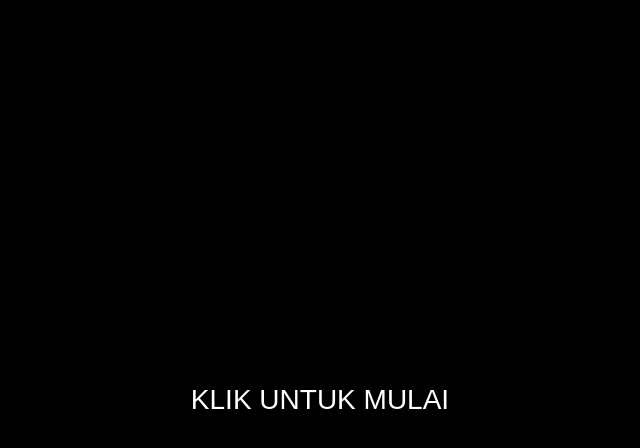
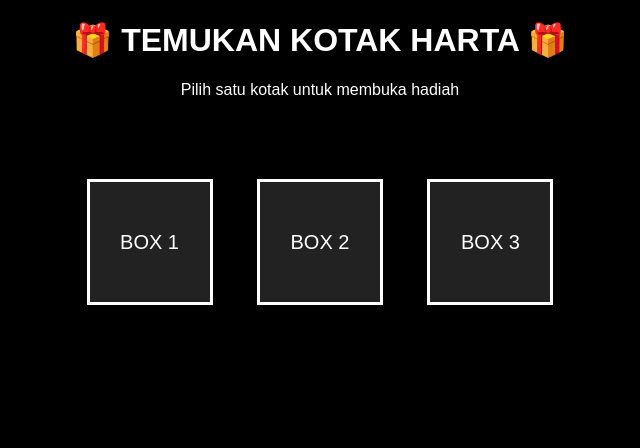
Before and after one commit to jubir4ddoc-netizen/sukaakulah.github.io, a plain HTML site: page index.html in a window 1280 px wide. Shown: the whole page, without its empty margins (320-960 px from the left). Drawn offline with Linux system fonts and the light colour scheme.

Commit message:
Update index.html

```diff
--- a/index.html
+++ b/index.html
@@ -2,7 +2,7 @@
 <html lang="id">
 <head>
 <meta charset="UTF-8">
-<title>Jumpscare Game</title>
+<title>Mini Game</title>
 <style>
 body {
     margin: 0;
@@ -12,14 +12,30 @@
     text-align: center;
     overflow: hidden;
 }
-    #start {
-        position: absolute;
-        top: 50%;
-        left: 50%;
-        transform: translate(-50%, -50%);
+
+#game {
+    margin-top: 60px;
+}
+
+.box {
+    display: inline-block;
+    width: 120px;
+    height: 120px;
+    margin: 20px;
+    background: #222;
+    border: 3px solid white;
+    font-size: 20px;
+    line-height: 120px;
     cursor: pointer;
-        font-size: 28px;
+    transition: 0.2s;
 }
+
+.box:hover {
+    background: #444;
+    transform: scale(1.1);
+}
+
+/* JUMPSCARE */
 #scare {
     display: none;
     position: fixed;
@@ -30,29 +46,49 @@
     background: black;
     z-index: 999;
 }
+
 #scare img {
     width: 100%;
     height: 100%;
     object-fit: cover;
+    animation: shake 0.3s infinite;
+}
+
+@keyframes shake {
+  0% { transform: scale(1.1) translate(0, 0); }
+  25% { transform: scale(1.15) translate(10px, -10px); }
+  50% { transform: scale(1.15) translate(-10px, 10px); }
+  75% { transform: scale(1.15) translate(10px, 10px); }
+  100% { transform: scale(1.1) translate(0, 0); }
 }
 </style>
 </head>
 <body>
 
-<div id="start">KLIK UNTUK MULAI</div>
+<h1>🎁 TEMUKAN KOTAK HARTA 🎁</h1>
+<p>Pilih satu kotak untuk membuka hadiah</p>
+
+<div id="game">
+    <div class="box" onclick="jumpscare()">BOX 1</div>
+    <div class="box" onclick="jumpscare()">BOX 2</div>
+    <div class="box" onclick="jumpscare()">BOX 3</div>
+</div>
 
 <div id="scare">
-    <img src="jumpscare.jpg" alt="JUMPSCARE">
+    <img src="jumpscare.jpg">
 </div>
 
 <script>
-document.getElementById("start").onclick = function () {
-    this.style.display = "none";
+function jumpscare() {
+    const audio = new Audio("scare.mp3");
+    audio.volume = 1.0;
+    audio.play();
 
-    setTimeout(() => {
+    document.getElementById("game").style.display = "none";
+    document.querySelector("h1").style.display = "none";
+    document.querySelector("p").style.display = "none";
     document.getElementById("scare").style.display = "block";
-    }, 3000); // delay 3 detik
-};
+}
 </script>
 
 </body>
```
Lines whose indentation alone changed are shown as unchanged.
